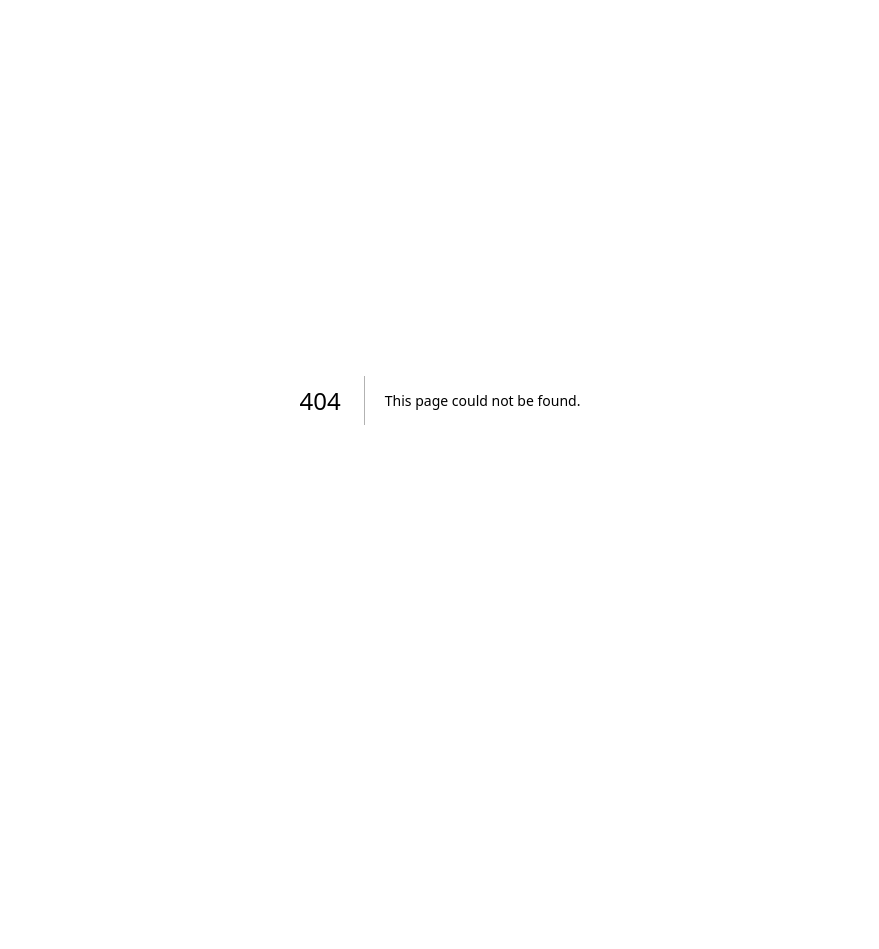
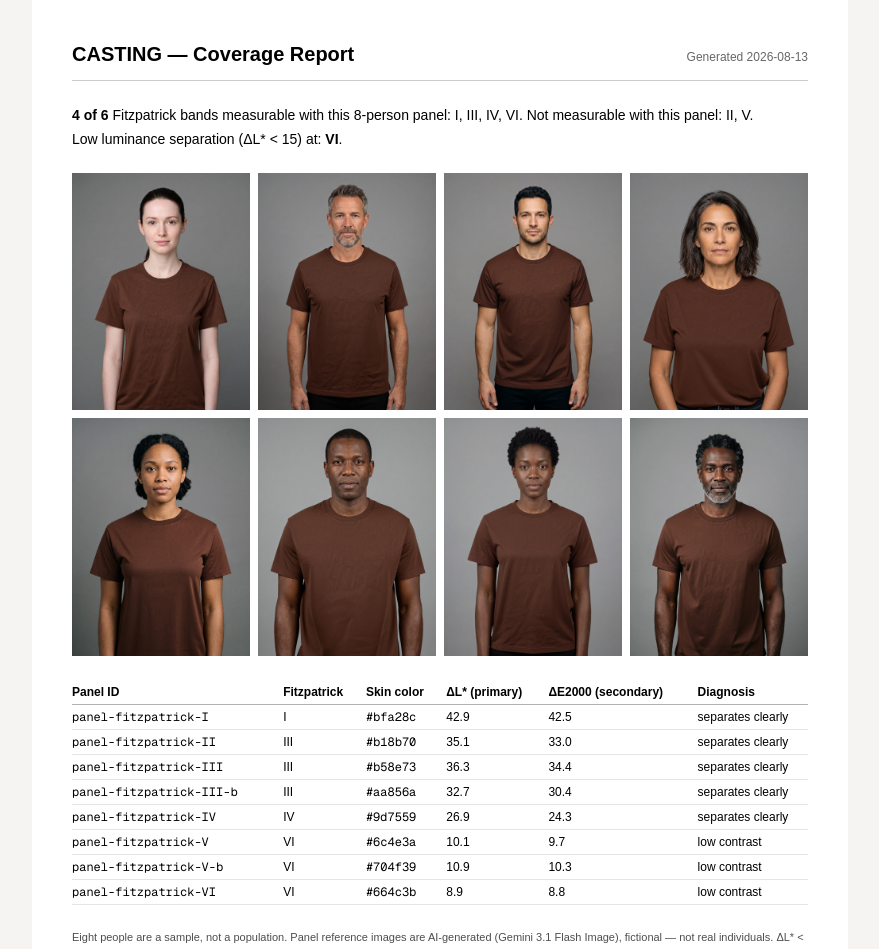
Before and after one commit to fiya-chris-and-AI/casting, a Next.js app: page /report in a window 1280 px wide. Before the commit this address had no page. Shown: the top 949 px of the page, without its empty margins (200-1079 px from the left). Before the commit the page ends 800 px from the top, so only its background shows below. Built offline with nearby package versions, Linux system fonts and the light colour scheme.

Commit message:
feat(casting-app): export — PDP image ZIP + one-page printable report

```diff
--- /dev/null
+++ b/app/api/export/zip/route.ts
@@ -0,0 +1,42 @@
+import JSZip from "jszip";
+import { getPanel } from "@/lib/panel";
+
+async function fetchAsBuffer(url: URL): Promise<Buffer> {
+  const res = await fetch(url);
+  if (!res.ok) throw new Error(`Failed to fetch ${url}: ${res.status}`);
+  return Buffer.from(await res.arrayBuffer());
+}
+
+export async function GET(request: Request) {
+  const panel = getPanel();
+  const zip = new JSZip();
+
+  await Promise.all(
+    panel.map(async (member) => {
+      const bytes = await fetchAsBuffer(new URL(`/panel/vto-results/${member.id}.jpg`, request.url));
+      const bandLabel = member.fitzpatrickScale ?? "unmeasured";
+      zip.file(`casting-fitzpatrick-${bandLabel}-${member.id}.jpg`, bytes);
+    }),
+  );
+
+  zip.file(
+    "README.txt",
+    [
+      "CASTING — PDP image set export",
+      `Generated ${new Date().toISOString()}`,
+      "",
+      "8 images, one per measured reference panel member, sorted by Fitzpatrick band.",
+      "Reference panel: AI-generated (Gemini 3.1 Flash Image), fictional people — not real individuals.",
+      "Full methodology: /methods on the deployed app.",
+    ].join("\n"),
+  );
+
+  const buffer = await zip.generateAsync({ type: "nodebuffer" });
+
+  return new Response(new Uint8Array(buffer), {
+    headers: {
+      "Content-Type": "application/zip",
+      "Content-Disposition": 'attachment; filename="casting-pdp-image-set.zip"',
+    },
+  });
+}
--- a/app/globals.css
+++ b/app/globals.css
@@ -36,3 +36,20 @@ body {
     transform: scale(1);
   }
 }
+
+/* /report is a one-page printable coverage report — force a single page,
+   no browser header/footer clutter, exact colors so the skin-tone swatches
+   print faithfully. */
+@media print {
+  @page {
+    size: letter portrait;
+    margin: 0.5in;
+  }
+  body {
+    background: white;
+  }
+  * {
+    print-color-adjust: exact;
+    -webkit-print-color-adjust: exact;
+  }
+}
--- /dev/null
+++ b/app/report/page.tsx
@@ -0,0 +1,78 @@
+import { getPanel } from "@/lib/panel";
+import { computeCoverage } from "@/lib/coverage";
+import { vtoResultPath } from "@/lib/panel";
+
+export default function ReportPage() {
+  const panel = getPanel();
+  const coverage = computeCoverage(panel);
+  const generatedAt = new Date().toISOString().slice(0, 10);
+
+  return (
+    <div className="mx-auto max-w-[8.5in] bg-white p-10 text-black print:p-6">
+      <header className="mb-6 flex items-baseline justify-between border-b border-black/20 pb-3">
+        <h1 className="text-xl font-semibold">CASTING — Coverage Report</h1>
+        <span className="text-xs text-black/60">Generated {generatedAt}</span>
+      </header>
+
+      <section className="mb-6">
+        <p className="text-sm">
+          <strong>{coverage.measurableBands.length} of 6</strong> Fitzpatrick bands measurable with this 8-person
+          panel: {coverage.measurableBands.join(", ") || "none"}.
+          {coverage.unmeasurableBands.length > 0 && ` Not measurable with this panel: ${coverage.unmeasurableBands.join(", ")}.`}
+        </p>
+        {coverage.lowContrastBands.length > 0 && (
+          <p className="mt-1 text-sm">
+            Low luminance separation (ΔL* &lt; {15}) at: <strong>{coverage.lowContrastBands.join(", ")}</strong>.
+          </p>
+        )}
+      </section>
+
+      <section className="mb-6 grid grid-cols-4 gap-2">
+        {panel.map((member) => (
+          // eslint-disable-next-line @next/next/no-img-element
+          <img
+            key={member.id}
+            src={vtoResultPath(member.id)}
+            alt={`Fitzpatrick ${member.fitzpatrickScale}`}
+            className="aspect-[3/4] w-full object-cover object-top"
+          />
+        ))}
+      </section>
+
+      <section className="mb-6">
+        <table className="w-full border-collapse text-xs">
+          <thead>
+            <tr className="border-b border-black/30 text-left">
+              <th className="py-1 pr-2">Panel ID</th>
+              <th className="py-1 pr-2">Fitzpatrick</th>
+              <th className="py-1 pr-2">Skin color</th>
+              <th className="py-1 pr-2">ΔL* (primary)</th>
+              <th className="py-1 pr-2">ΔE2000 (secondary)</th>
+              <th className="py-1">Diagnosis</th>
+            </tr>
+          </thead>
+          <tbody>
+            {coverage.perMember.map((d) => (
+              <tr key={d.panelId} className="border-b border-black/10">
+                <td className="py-1 pr-2 font-mono">{d.panelId}</td>
+                <td className="py-1 pr-2">{d.band}</td>
+                <td className="py-1 pr-2 font-mono">{d.skinColorHex}</td>
+                <td className="py-1 pr-2">{d.deltaL.toFixed(1)}</td>
+                <td className="py-1 pr-2">{d.deltaE2000.toFixed(1)}</td>
+                <td className="py-1">{d.lowContrast ? "low contrast" : "separates clearly"}</td>
+              </tr>
+            ))}
+          </tbody>
+        </table>
+      </section>
+
+      <section className="text-[11px] leading-relaxed text-black/70">
+        <p>
+          Eight people are a sample, not a population. Panel reference images are AI-generated (Gemini 3.1 Flash
+          Image), fictional — not real individuals. ΔL* &lt; 15 is this product&rsquo;s own operational threshold for
+          &ldquo;low contrast&rdquo;, not a cited external standard. Full methodology at /methods.
+        </p>
+      </section>
+    </div>
+  );
+}
--- a/components/CoverageSummary.tsx
+++ b/components/CoverageSummary.tsx
@@ -13,6 +13,12 @@ export function CoverageSummary({ report }: { report: CoverageReport }) {
         {report.lowContrastBands.length > 0 && (
           <span className="text-[color:var(--gap-accent)]">● low contrast at {report.lowContrastBands.join(", ")}</span>
         )}
+        <a href="/api/export/zip" className="underline decoration-dotted underline-offset-2 hover:text-[var(--foreground)]">
+          Export image set (ZIP)
+        </a>
+        <Link href="/report" className="underline decoration-dotted underline-offset-2 hover:text-[var(--foreground)]">
+          Coverage report
+        </Link>
         <Link href="/methods" className="underline decoration-dotted underline-offset-2 hover:text-[var(--foreground)]">
           How we measure
         </Link>
--- a/package.json
+++ b/package.json
@@ -10,6 +10,7 @@
   },
   "dependencies": {
     "culori": "^4.0.2",
+    "jszip": "^3.10.1",
     "next": "16.3.0",
     "react": "19.2.8",
     "react-dom": "19.2.8"
```
Also changed, not shown: 1 other file (tests, documents, lock files or other folders).
